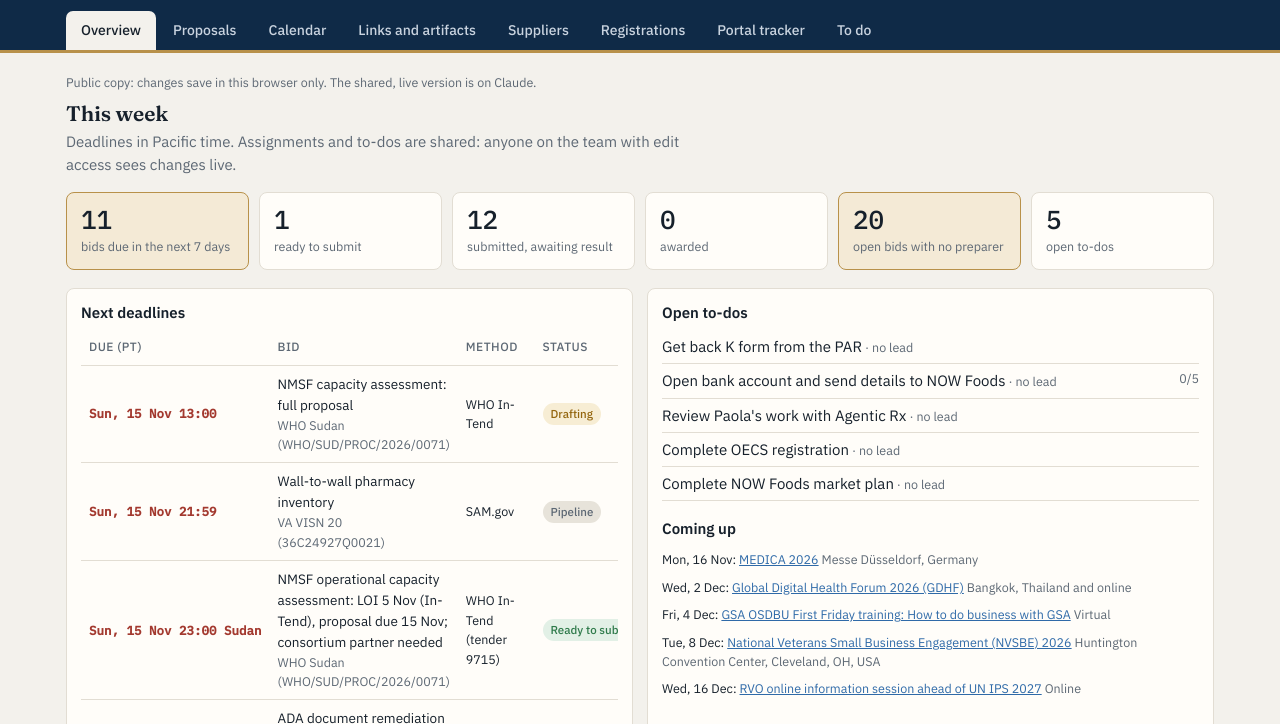
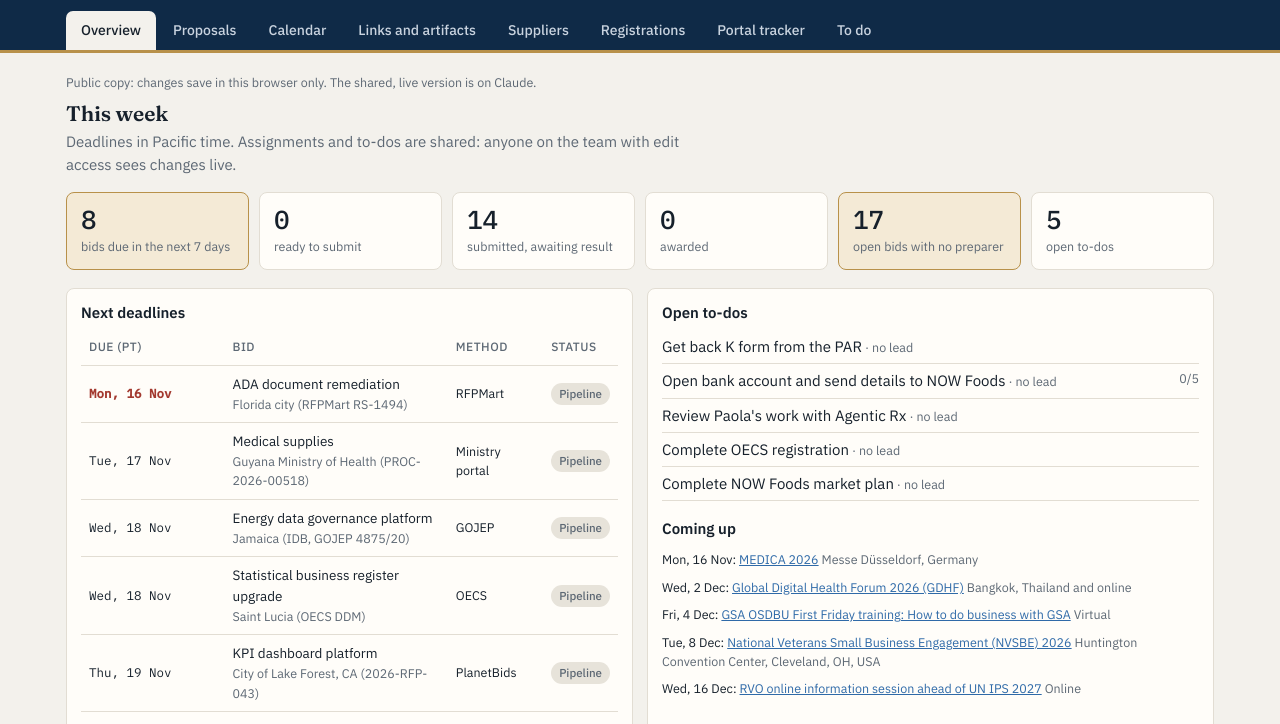
Before and after one commit to AgenticRx-hub/demos, a plain HTML site: page ops/index.html in a window 1280 px wide. Shown: the part 50-774 px from the top of the page. Drawn offline with Linux system fonts and the light colour scheme.

Commit message:
Add files via upload

```diff
--- a/ops/index.html
+++ b/ops/index.html
@@ -210,7 +210,7 @@ const P=[
 ["undp-lxp","Learning Experience Platform EOI","UNDP Headquarters (UNDP-HQ-02334)","2026-11-04","12:00","UNDP Quantum","LLC","undp-lxp","196WDFIknadGGn7KLJfy9djm6otAlf57x","sub","UN"],
 ["chile-dga","DGA database model EOI (Spanish): closed on IDB portal; late EOI emailed to IDB","IDB / Dirección General de Aguas, Chile (CH-T1370)","2026-11-04","","IDB portal","LLC","chile-dga-datos","1G6ZVEVdEUQRIEvqUFP1A2f-BKVkGm-jN","hold","LatAm"],
 ["carpha","Digital Health Technology Specialist (RIEWSS, RG-T4387): submitted 5 Nov, candidate Dr. Mohammed Alhassan","CARPHA (1224)","2026-11-05","12:00","Email psm-team@carpha.org","Inc","carpha-riewss","1O-8g_BsXwkG9CGxzf5BKiJszb6yYdYLe","sub","Caribbean"],
-["who-sudan","NMSF operational capacity assessment: LOI 5 Nov (In-Tend), proposal due 15 Nov; consortium partner needed","WHO Sudan (WHO/SUD/PROC/2026/0071)","2026-11-15","23:00 Sudan","WHO In-Tend (tender 9715)","Inc","who-sudan-nmsf","1H9I6GyMaZ9Xk8CYbIZimF2FHPxAWxKlM","ready","UN"],
+["who-sudan","NMSF operational capacity assessment: NO BID (consortium partner not secured; In-Tend closed 15 Nov 23:00 Sudan)","WHO Sudan (WHO/SUD/PROC/2026/0071)","2026-11-15","23:00 Sudan","WHO In-Tend (tender 9715)","Inc","who-sudan-nmsf","1H9I6GyMaZ9Xk8CYbIZimF2FHPxAWxKlM","hold","UN"],
 ["who-nigeria","SSHIA capacity strengthening, PLHIV and TB enrolment (Global Fund RSSH), with AMMA Nigeria; late submission by email","WHO Nigeria (HSS/LE/2026/010/075)","2026-11-05","16:00 Abuja","Email afwcongbids@who.int","Inc","who-nigeria-sshia","1xKBFqsyOGQi5H2ybBZKqMiCGykbrLvj5","ready","UN"],
 ["navy-foia","FOIA case management (sources sought)","US Navy (N31975FIOACMFY27)","2026-11-05","","SAM.gov / email","LLC","navy-foia","1HfcsVItxjT3tx5K0BHubv8k4vyNR3uyI","draft","US federal"],
 ["nysdoh","AIDS Intervention Management System","NYS Department of Health (C043113)","2026-11-05","","NYS portal","LLC","nysdoh-aims","1ZR8NjB7631a7yrgO0mMPpa3N-7en2BfH","draft","US state"],
@@ -232,8 +232,9 @@ const P=[
 ["drum-gloves","Nitrile gloves","Fort Drum (W911S227U0075)","2026-11-13","11:00","SAM.gov","LLC","","","pipe","US federal"],
 ["jam-pep","PEP exam data and digital results","Jamaica MoEYI","2026-11-13","","GOJEP","Inc","","","pipe","Caribbean"],
 ["smc-bhrs","Data and performance reporting","San Mateo County BHRS (2027-003)","2026-11-14","","County portal","LLC","","","pipe","US local"],
-["va-visn20","Wall-to-wall pharmacy inventory","VA VISN 20 (36C24927Q0021)","2026-11-15","21:59","SAM.gov","LLC","","","pipe","US federal"],
-["who-sudan-p","NMSF capacity assessment: full proposal","WHO Sudan (WHO/SUD/PROC/2026/0071)","2026-11-15","13:00","WHO In-Tend","Inc","who-sudan-nmsf","1NwwrUmmVRMO4v7gypScYTUQxxlUEx-cB","draft","UN"],
+["va-visn20","Wall-to-wall pharmacy inventory, 6 VAMCs (submitted 15 Nov, $346,150)","VA VISN 9 (36C24927Q0021)","2026-11-15","23:59 CT","Email to CO","LLC","va-visn9-pharmacy-inventory","","sub","US federal"],
+["who-tun-ppe","Ebola PPE and lab supplies, RFQ 06/2026 (submitted 15 Nov, $74,750)","WHO Tunisia (EM/ACO/TUN/P/0009725)","2026-11-16","09:00 UTC+1","WHO In-Tend","Inc","","","sub","UN"],
+["who-sudan-p","NMSF capacity assessment: full proposal","WHO Sudan (WHO/SUD/PROC/2026/0071)","2026-11-15","13:00","WHO In-Tend","Inc","who-sudan-nmsf","1NwwrUmmVRMO4v7gypScYTUQxxlUEx-cB","hold","UN"],
 ["fl-ada","ADA document remediation","Florida city (RFPMart RS-1494)","2026-11-16","","RFPMart","LLC","","","pipe","US local"],
 ["guy-moh","Medical supplies","Guyana Ministry of Health (PROC-2026-00518)","2026-11-17","","Ministry portal","Inc","","","pipe","Caribbean"],
 ["jam-energy","Energy data governance platform","Jamaica (IDB, GOJEP 4875/20)","2026-11-18","","GOJEP","Inc","","","pipe","Caribbean"],
```
